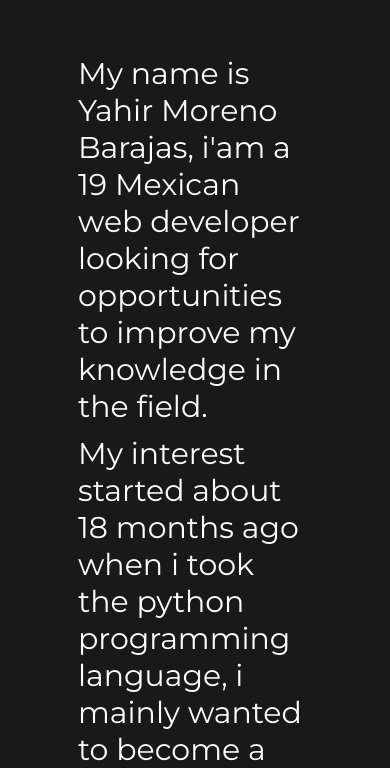
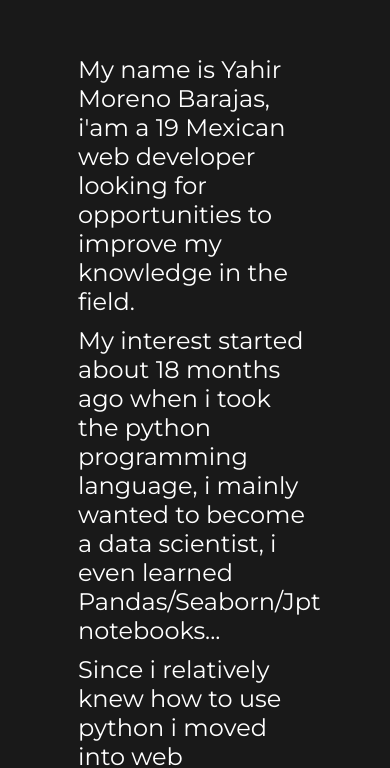
Before and after one commit to BarajasY/portfolio, a React (Create React App) app: page / in a window 390 px wide. Shown: the part 834-1602 px from the top of the page. Built offline with nearby package versions, Linux system fonts and the light colour scheme; a web font is replaced by a local one.

Commit message:
Small responsiveness changes
-Changed about text size when width = 992px and 1200px

```diff
--- a/src/Components/About/About.css
+++ b/src/Components/About/About.css
@@ -11,18 +11,7 @@
     align-items: center;
     flex-direction: column;
     transition: 2.5s;
-    height: 300px;
-}
-
-.about_content.active {
-    display: flex;
-    align-items: center;
-    flex-direction: column;
-    transition: 2.5s;
     height: 900px;
-}
-
-.about_content.active h1 {
     color: white;
 }
 
@@ -75,3 +64,19 @@ button:hover {
 .icons:hover {
     opacity: 0.3;
 }
+
+@media only screen and (max-width: 992px) {
+    .about_text {
+        font-size: 10px;
+    }
+}
+
+@media only screen and (max-width: 1200px) {
+    .about_text {
+        font-size: 12px;
+    }
+
+    .about_content {
+        height: 1000px;
+    }
+}
--- a/src/Components/About/About.jsx
+++ b/src/Components/About/About.jsx
@@ -11,7 +11,7 @@ const About = () => {
 
     return (
         <div className="about_container">
-            <div className="about_content active">
+            <div className="about_content">
                 <div className="about_text">
                     <h1>My name is Yahir Moreno Barajas, i'am a 19 Mexican web developer looking for opportunities to improve my knowledge in the field.</h1>
                     <h1>My interest started about 18 months ago when i took the python programming language, i mainly wanted to become a data scientist, i even learned Pandas/Seaborn/Jpt notebooks...</h1>
```
